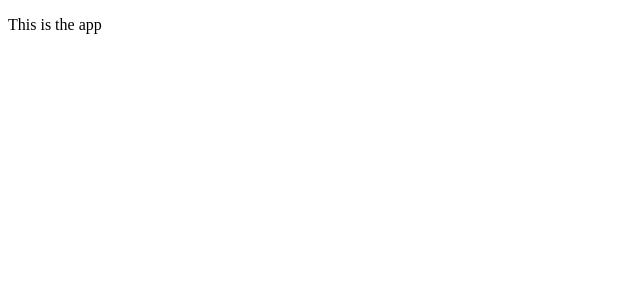
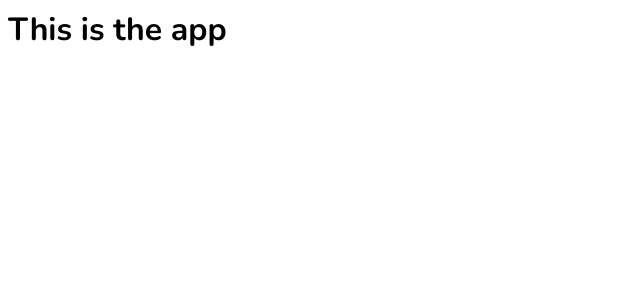
Before and after one commit to louiseka/cove-ui, a React (Vite) app: page / in a window 1280 px wide. Shown: the top 300 px of the page, without its empty margins (0-640 px from the left). Built offline with nearby package versions, Linux system fonts and the light colour scheme.

Commit message:
Basic setup

```diff
--- a/src/App.tsx
+++ b/src/App.tsx
@@ -1,7 +1,7 @@
 const App = () => {
   return (
     <>
-      <p>This is the app</p>
+      <h1>This is the app</h1>
     </>
   );
 };
--- a/src/index.css
+++ b/src/index.css
@@ -1,5 +1,8 @@
+@import url("https://fonts.googleapis.com/css2?family=Nunito:ital,wght@0,200..1000;1,200..1000&display=swap");
+
 html {
   box-sizing: border-box;
+  font-family: "Nunito", sans-serif;
 }
 
 *,
@@ -7,3 +10,11 @@ html {
 *::after {
   box-sizing: inherit;
 }
+
+h1,
+h2,
+h3,
+h4,
+p {
+  margin: 0;
+}
```
